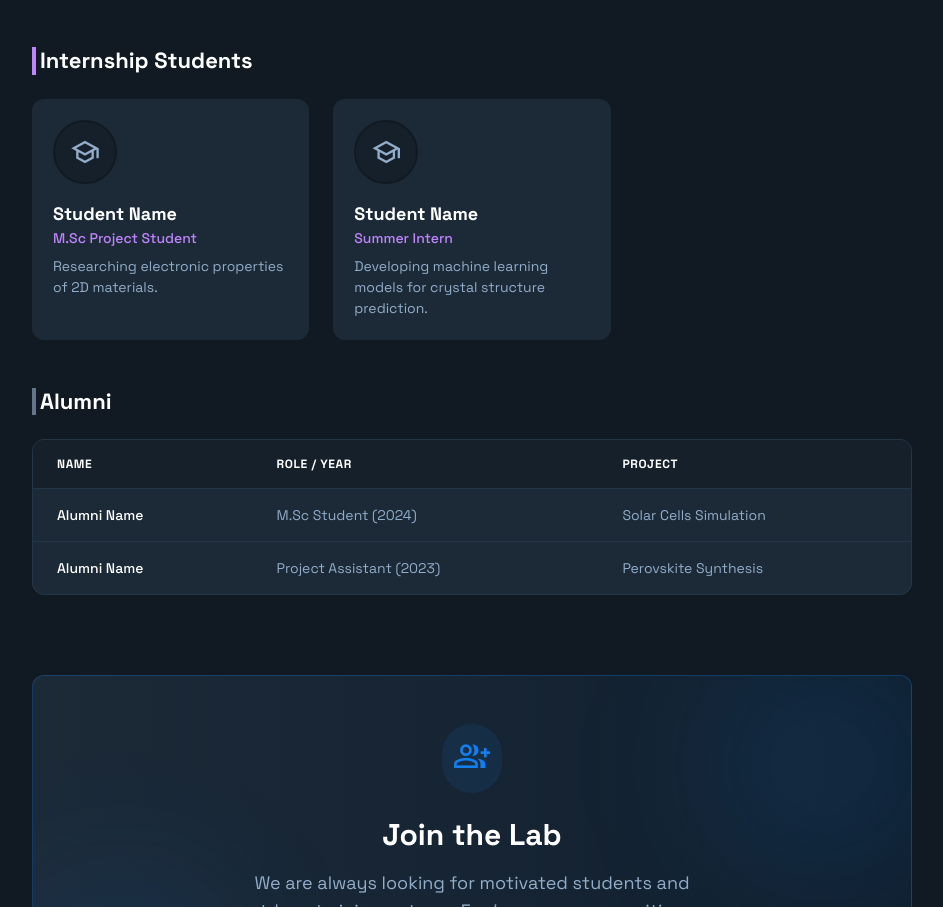
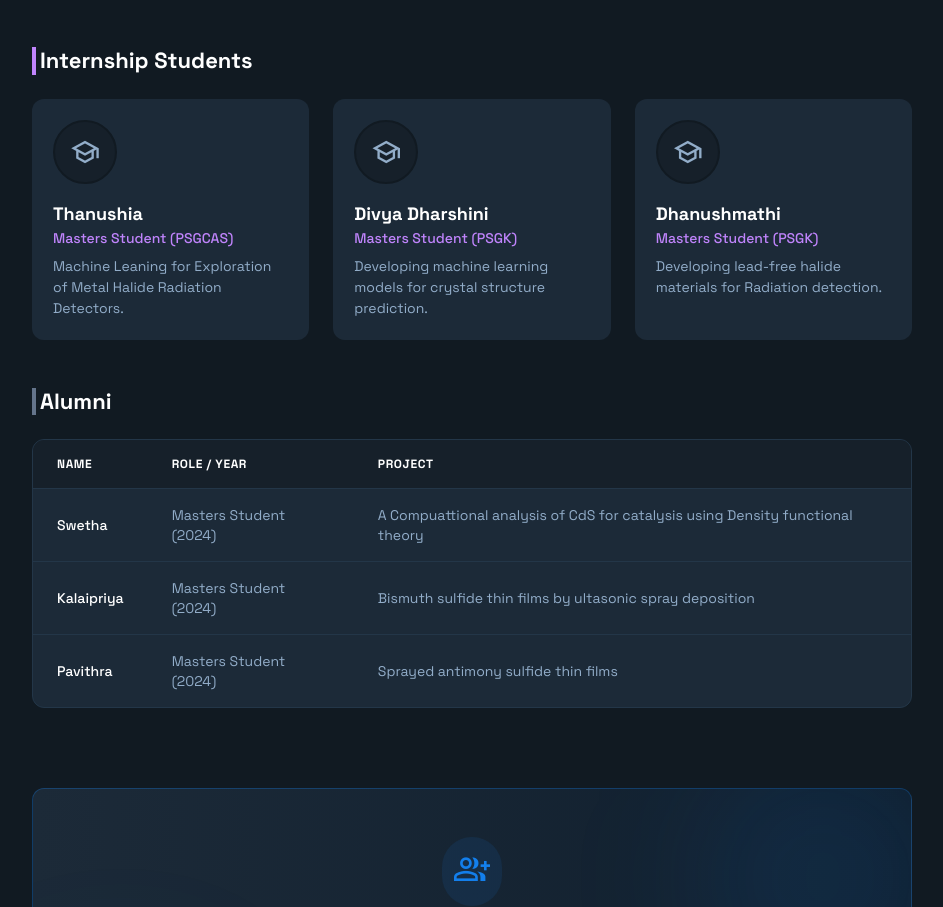
Before and after one commit to sebind/lasergroup, a React (Vite) app: page /team in a window 1280 px wide. Shown: the part 1240-2147 px from the top of the page, without its empty margins (168-1111 px from the left). Built offline with nearby package versions, Linux system fonts and the light colour scheme.

Commit message:
added intern names

```diff
--- a/pages/Team.tsx
+++ b/pages/Team.tsx
@@ -123,10 +123,10 @@ const Team: React.FC = () => {
                     <span className="material-symbols-outlined text-3xl text-text-secondary group-hover:text-purple-400">school</span>
                 </div>
               </div>
-              <h3 className="text-adaptive text-lg font-bold">Student Name</h3>
-              <p className="text-purple-400 text-sm font-medium mb-2">M.Sc Project Student</p>
+              <h3 className="text-adaptive text-lg font-bold">Thanushia</h3>
+              <p className="text-purple-400 text-sm font-medium mb-2">Masters Student (PSGCAS)</p>
               <p className="text-text-secondary text-sm leading-normal">
-                 Researching electronic properties of 2D materials.
+                 Machine Leaning for Exploration of Metal Halide Radiation Detectors.
               </p>
             </div>
              {/* Placeholder 2 */}
@@ -136,10 +136,23 @@ const Team: React.FC = () => {
                     <span className="material-symbols-outlined text-3xl text-text-secondary group-hover:text-purple-400">school</span>
                 </div>
               </div>
-              <h3 className="text-adaptive text-lg font-bold">Student Name</h3>
-              <p className="text-purple-400 text-sm font-medium mb-2">Summer Intern</p>
+              <h3 className="text-adaptive text-lg font-bold">Divya Dharshini</h3>
+              <p className="text-purple-400 text-sm font-medium mb-2">Masters Student (PSGK)</p>
               <p className="text-text-secondary text-sm leading-normal">
                  Developing machine learning models for crystal structure prediction.
+              </p>
+            </div>
+             {/* Placeholder 3 */}
+            <div className="group relative flex flex-col bg-surface-card rounded-xl p-5 border border-transparent hover:border-purple-400 hover:shadow-lg hover:shadow-purple-400/10 transition-all duration-300">
+              <div className="flex items-start justify-between mb-4">
+                <div className="flex items-center justify-center bg-surface-dark rounded-full h-16 w-16 border-2 border-background-dark group-hover:border-purple-400 transition-colors">
+                    <span className="material-symbols-outlined text-3xl text-text-secondary group-hover:text-purple-400">school</span>
+                </div>
+              </div>
+              <h3 className="text-adaptive text-lg font-bold">Dhanushmathi</h3>
+              <p className="text-purple-400 text-sm font-medium mb-2">Masters Student (PSGK)</p>
+              <p className="text-text-secondary text-sm leading-normal">
+                 Developing lead-free halide materials for Radiation detection.
               </p>
             </div>
           </div>
@@ -160,15 +173,21 @@ const Team: React.FC = () => {
                 </thead>
                 <tbody className="divide-y divide-border-color">
                   <tr className="hover:bg-surface-dark/50 transition-colors">
-                    <td className="px-6 py-4 font-medium text-adaptive">Alumni Name</td>
-                    <td className="px-6 py-4">M.Sc Student (2024)</td>
-                    <td className="px-6 py-4">Solar Cells Simulation</td>
+                    <td className="px-6 py-4 font-medium text-adaptive">Swetha</td>
+                    <td className="px-6 py-4">Masters Student (2024)</td>
+                    <td className="px-6 py-4">A Compuattional analysis of CdS for catalysis using Density functional theory</td>
                   </tr>
                   <tr className="hover:bg-surface-dark/50 transition-colors">
-                    <td className="px-6 py-4 font-medium text-adaptive">Alumni Name</td>
-                    <td className="px-6 py-4">Project Assistant (2023)</td>
-                    <td className="px-6 py-4">Perovskite Synthesis</td>
+                    <td className="px-6 py-4 font-medium text-adaptive">Kalaipriya</td>
+                    <td className="px-6 py-4">Masters Student (2024)</td>
+                    <td className="px-6 py-4">Bismuth sulfide thin films by ultasonic spray deposition</td>
                   </tr>
+                  <tr className="hover:bg-surface-dark/50 transition-colors">
+                    <td className="px-6 py-4 font-medium text-adaptive">Pavithra</td>
+                    <td className="px-6 py-4">Masters Student (2024)</td>
+                    <td className="px-6 py-4">Sprayed antimony sulfide thin films</td>
+                  </tr>
+
                 </tbody>
               </table>
             </div>
```
